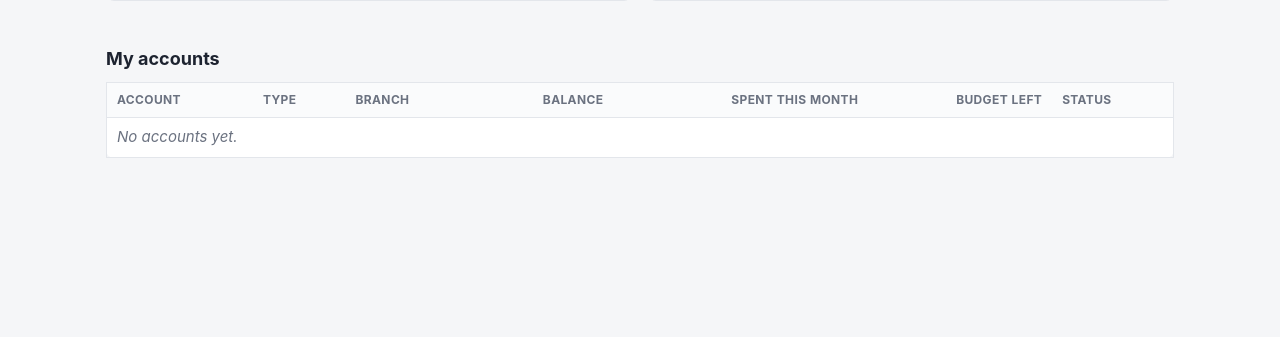
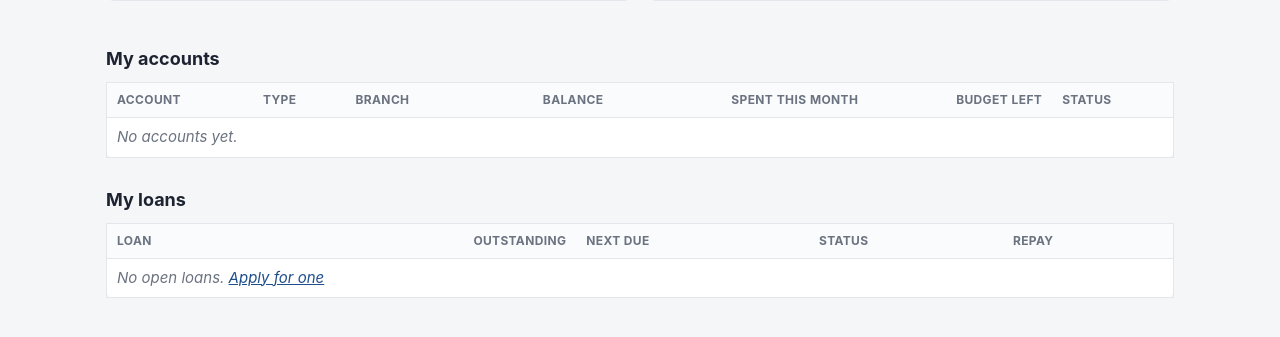
Before and after one commit to The-Atul-Pathak/BigBank, a Flask app: template app/templates/customer_home.html in a window 1280 px wide. Shown: the part 380-717 px from the top of the page. Run offline with Flask 3, Linux system fonts and the light colour scheme; the template is opened without the code that fills it, so the values that code supplies are empty.

Commit message:
Add loan repayment: pay next EMI and repay full loan
Co-Authored-By: Claude Opus 5.5 <noreply@anthropic.com>

```diff
--- a/app/app.py
+++ b/app/app.py
@@ -173,10 +173,15 @@ def customer_home():
         "ORDER BY created_at DESC, notification_id DESC LIMIT 10",
         (uid,),
     )
+    loans = query(
+        "SELECT * FROM v_loan_summary WHERE customer_id = %s AND status IN ('Requested', 'Active') "
+        "ORDER BY loan_id",
+        (uid,),
+    )
     return render_template(
         "customer_home.html",
         customer=customer, latest_kyc=latest_kyc,
-        accounts=accounts, notifications=notifications,
+        accounts=accounts, notifications=notifications, loans=loans,
     )
 
 
@@ -370,7 +375,16 @@ def loan_detail(loan_id):
 def pay_installment(loan_id, installment_no):
     call("sp_pay_installment", (session["user_id"], loan_id, installment_no))
     flash(f"Installment {installment_no} paid.", "success")
-    return redirect(url_for("loan_detail", loan_id=loan_id))
+    return redirect(request.referrer or url_for("loan_detail", loan_id=loan_id))
+
+
+@app.route("/loans/<int:loan_id>/repay", methods=["POST"])
+@login_required("Customer")
+def repay_loan(loan_id):
+    """Pay every remaining installment now and close the loan."""
+    call("sp_repay_loan", (session["user_id"], loan_id))
+    flash(f"Loan {loan_id} fully repaid and closed.", "success")
+    return redirect(request.referrer or url_for("loan_detail", loan_id=loan_id))
 
 
 # =====================================================================
--- a/app/templates/customer_home.html
+++ b/app/templates/customer_home.html
@@ -72,4 +72,25 @@
   {% endfor %}
 </table>
 </div>
+
+<h2>My loans</h2>
+<div class="table-wrap">
+<table>
+  <tr><th>Loan</th><th class="num">Outstanding</th><th>Next due</th><th>Status</th><th>Repay</th></tr>
+  {% for l in loans %}
+  <tr>
+    <td><a href="{{ url_for('loan_detail', loan_id=l.loan_id) }}">{{ l.loan_id }}</a></td>
+    <td class="num">{{ l.outstanding_balance | money }}</td>
+    <td>{{ l.next_due_date or '-' }}</td>
+    <td><span class="badge {{ l.status }}">{{ l.status }}</span></td>
+    <td>
+      {% if l.status == 'Active' %}{% include "_repay_buttons.html" %}
+      {% else %}<span class="muted">waiting for approval</span>{% endif %}
+    </td>
+  </tr>
+  {% else %}
+  <tr><td colspan="5" class="empty">No open loans. <a href="{{ url_for('my_loans') }}">Apply for one</a></td></tr>
+  {% endfor %}
+</table>
+</div>
 {% endblock %}
--- a/app/templates/loan.html
+++ b/app/templates/loan.html
@@ -9,6 +9,9 @@
     Borrowed {{ loan.principal | money }} at {{ loan.interest_rate }}% for {{ loan.tenure_months }} months.
     Installments are paid from account {{ loan.linked_account_id }}.
   </p>
+  {% if loan.status == 'Active' %}
+    {% with l = loan %}{% include "_repay_buttons.html" %}{% endwith %}
+  {% endif %}
 </div>
 
 <h2>Repayment schedule</h2>
--- a/database/04_access.sql
+++ b/database/04_access.sql
@@ -31,6 +31,7 @@ GRANT INSERT ON banking_system.loans              TO 'customer_role';   -- apply
 GRANT INSERT ON banking_system.transactions       TO 'customer_role';   -- request deposit / withdrawal
 GRANT EXECUTE ON PROCEDURE banking_system.sp_transfer        TO 'customer_role';
 GRANT EXECUTE ON PROCEDURE banking_system.sp_pay_installment TO 'customer_role';
+GRANT EXECUTE ON PROCEDURE banking_system.sp_repay_loan      TO 'customer_role';
 
 -- ---------- Employee: reads banking data, reviews things
 GRANT SELECT ON banking_system.users                  TO 'employee_role';
```
Also changed, not shown: app/templates/_repay_buttons.html (added, +9 -0 lines), app/templates/loans.html (+7 -2 lines), database/02_logic.sql (+90 -1 lines).
